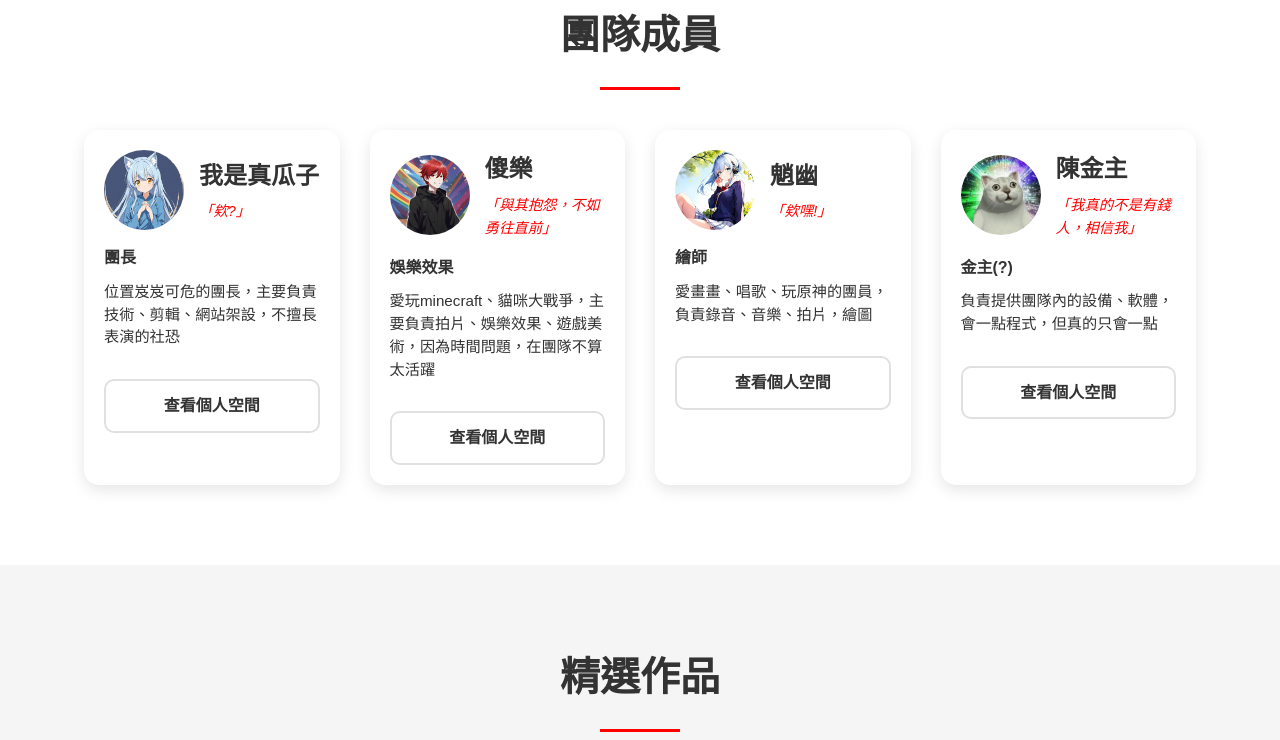
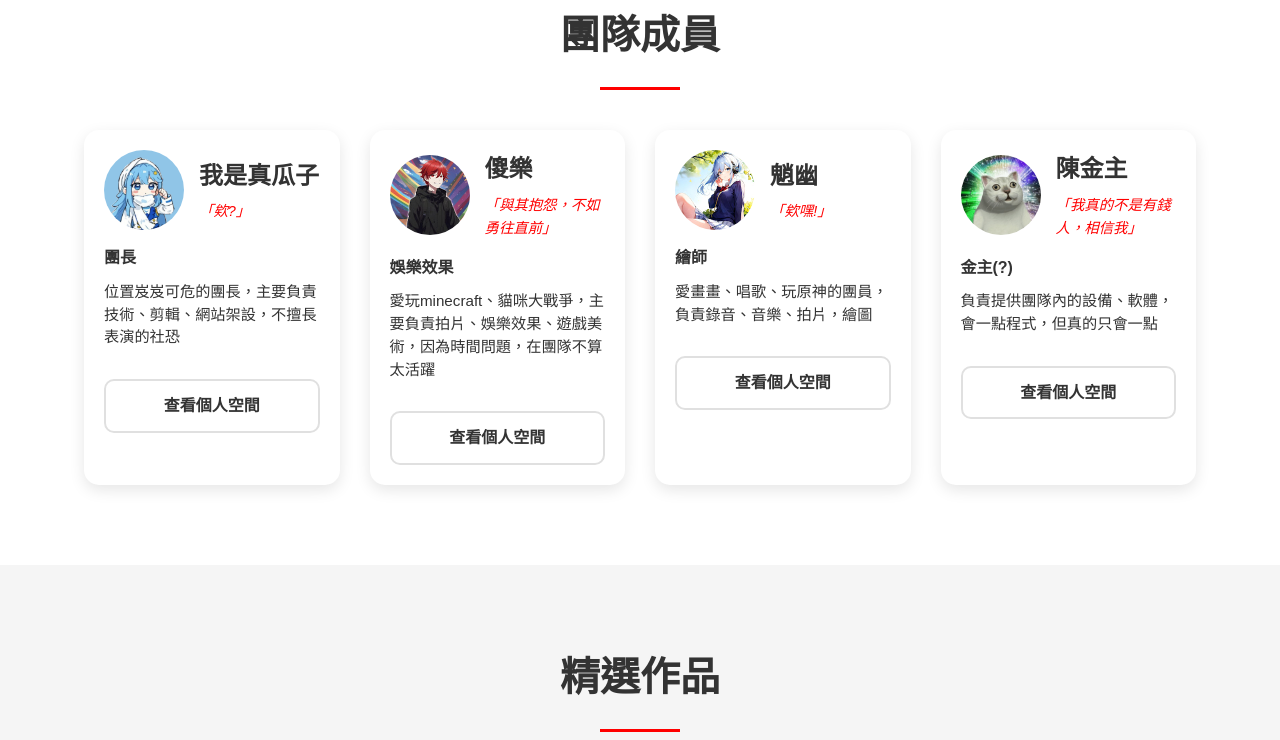
Before and after one commit to guazii1106/xiaosargua, a plain HTML site: page index.html in a window 1280 px wide. Shown: the part 1182-1922 px from the top of the page. Drawn offline with Linux system fonts and the light colour scheme.

Commit message:
fix: 更新团队成员头像图片格式从jpg到png
修复头像图片显示问题，使用png格式替代jpg以获得更好的透明背景支持

```diff
--- a/index.html
+++ b/index.html
@@ -40,7 +40,7 @@
                 <div class="team-card">
                     <div class="member-info">
                         <div class="avatar-container">
-                            <img src="images/guazii.jpg" alt="成員1" class="avatar">
+                            <img src="images/guazii2.png" alt="成員1" class="avatar">
                         </div>
                         <div class="member-header">
                             <h3 class="member-name">我是真瓜子</h3>
```
Also changed, not shown: images/guazii.jpg (deleted), images/guazii2.png (added).
